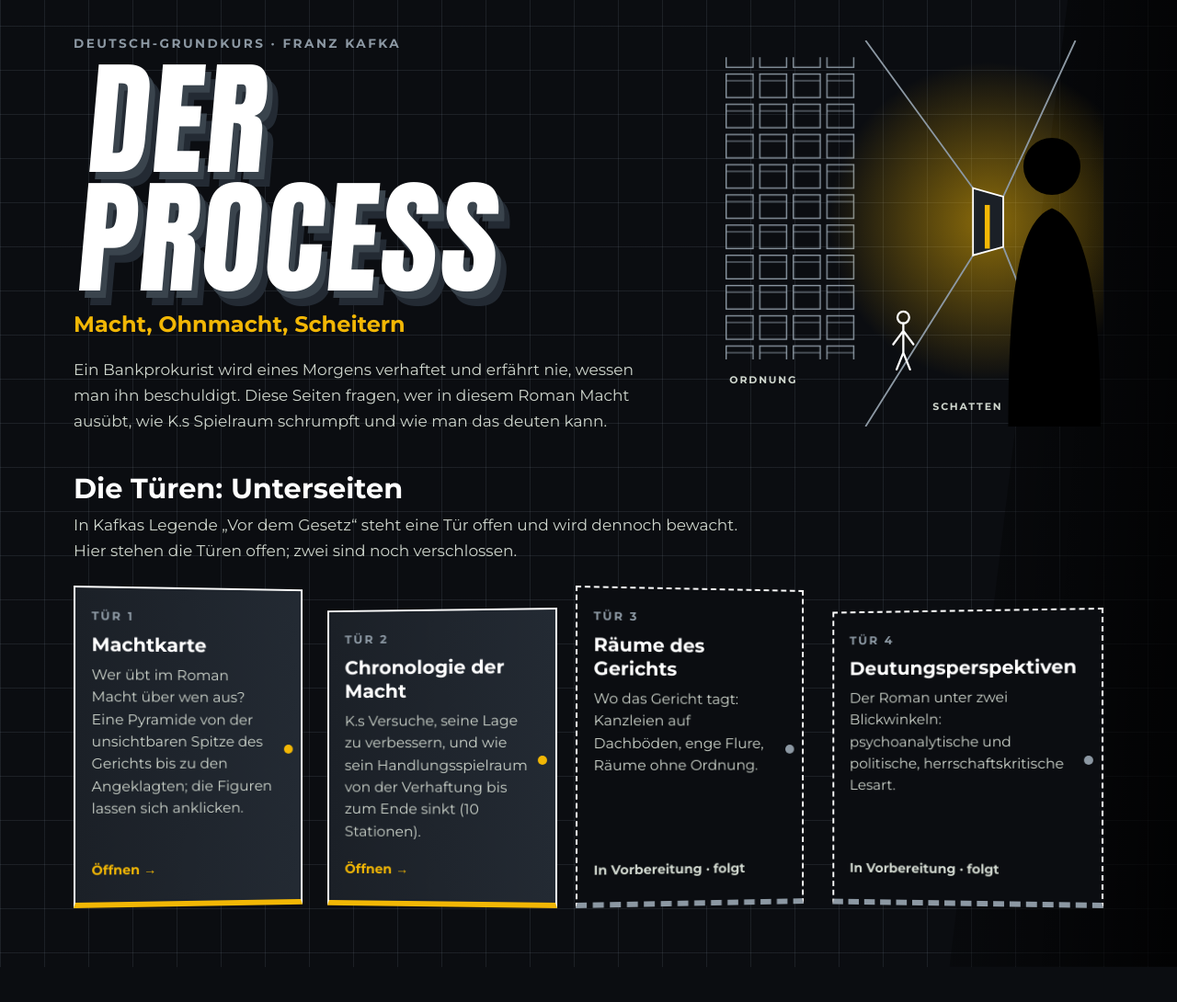
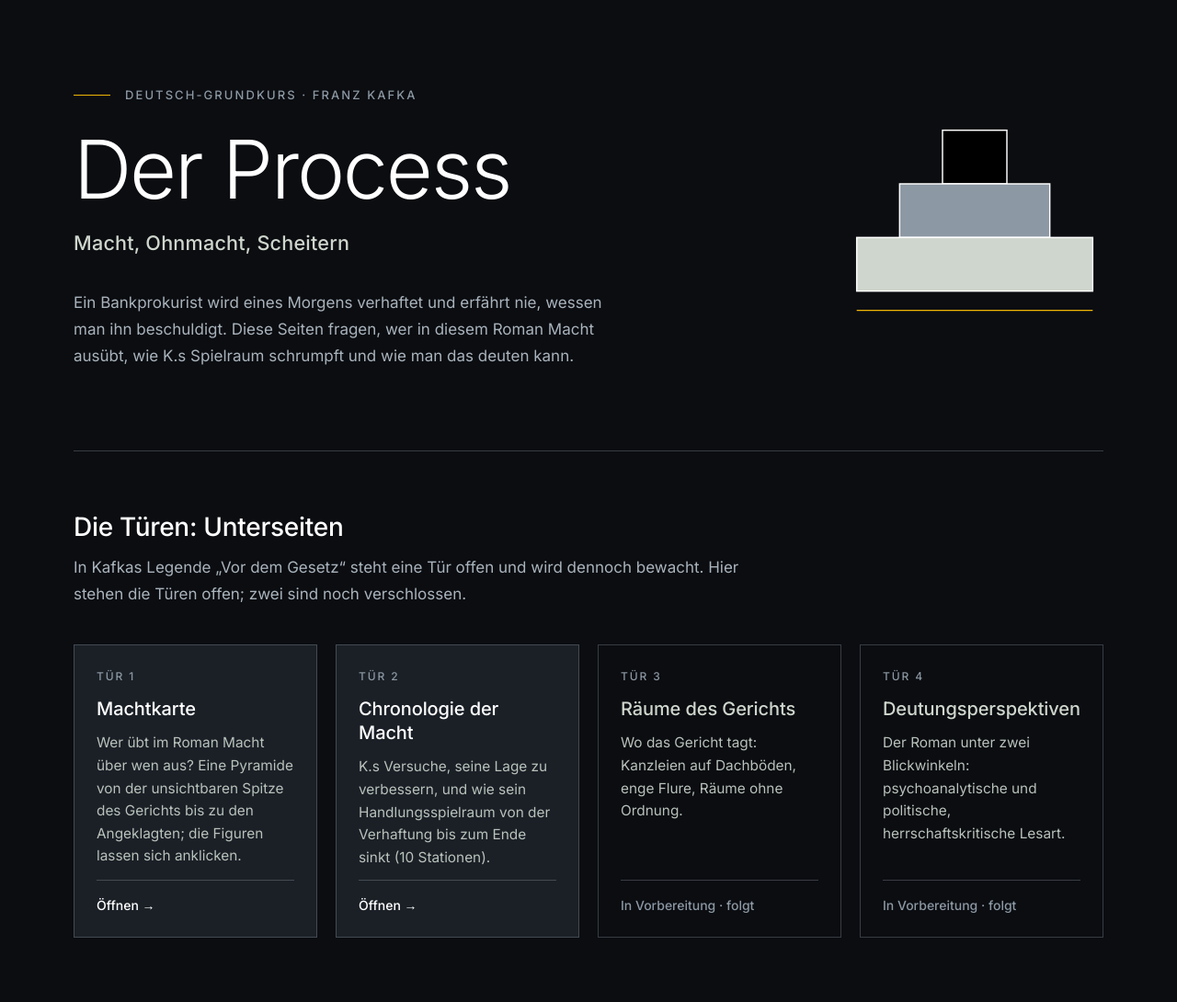
Before and after one commit to nthcrh89th-hash/Machtkarte, a website: page index.html in a window 1280 px wide. Shown: the part 20-1110 px from the top of the page at 92% size. Before the commit the page ends 1072 px from the top, so only its background shows below. Drawn offline with Linux system fonts and the light colour scheme.

Commit message:
Startseite: seriöseres dunkles Design (Inter, gerade Karten, ruhiges Pyramiden-Emblem)
Nur das Aussehen ändert sich: Anton/Montserrat, schräge Schrift, gekippte
Türen, Strichmännchen, Leuchten und Scroll-Schatten entfallen. Texte,
Weiterleitung, Meta-Angaben und UNTERSEITEN bleiben inhaltlich gleich.

Co-Authored-By: Claude Sonnet 5.5 <noreply@anthropic.com>
Claude-Session: https://claude.ai/code/session_015PJv14tp983Anv77LptmUS

```diff
--- a/index.html
+++ b/index.html
@@ -16,131 +16,104 @@
 </script>
 <link rel="preconnect" href="https://fonts.googleapis.com">
 <link rel="preconnect" href="https://fonts.gstatic.com" crossorigin>
-<link href="https://fonts.googleapis.com/css2?family=Anton&family=Montserrat:wght@400;600;700&display=swap" rel="stylesheet">
+<link href="https://fonts.googleapis.com/css2?family=Inter:wght@300;400;500;600&display=swap" rel="stylesheet">
 <style>
-/* ===== 1. Farben und Grundwerte (wie die Machtkarte) ===== */
+/* ===== 1. Farben und Grundwerte (wie Machtkarte und Chronologie) ===== */
 :root {
   --grund: #0b0d11;
   --flaeche: #1b2027;
   --blaugrau: #8c98a3;
   --salbei: #cfd6cd;
   --weiss: #fff;
-  --gelb: #f2b705;
-  --s: .3;                           /* Schatten-Stärke 0..1, setzt das Skript beim Scrollen */
-  --schrift: "Montserrat", "Avenir Next", "Segoe UI", system-ui, sans-serif;
+  --gelb: #f2b705;                   /* nur als feine Linie und Fokusfarbe */
+  --kontur: rgba(140, 152, 163, .35);
+  --schrift: "Inter", "Segoe UI", system-ui, sans-serif;
 }
 * { box-sizing: border-box; }
 html { background: var(--grund); }
 body {
   margin: 0; color: var(--salbei); background: var(--grund);
-  font: 400 1.0625rem/1.65 var(--schrift);
-  overflow-x: hidden;
+  font: 400 1.0625rem/1.7 var(--schrift);
+  -webkit-font-smoothing: antialiased;
 }
 h1, h2, h3, p, ul { margin: 0; padding: 0; }
 ul { list-style: none; }
-a { color: var(--gelb); text-underline-offset: .2em; }
-a:focus-visible { outline: 3px solid var(--gelb); outline-offset: 4px; }
+a { color: inherit; }
+a:focus-visible { outline: 2px solid var(--gelb); outline-offset: 4px; }
 .mitte { width: min(1120px, 100% - 2.5rem); margin-inline: auto; }
 
-/* ===== 2. Bühne: K.s geordnete Welt (Raster) und der wachsende Schatten ===== */
-/* Raster aus geraden Linien = Aktenordnung der Bank: überschaubar, rational. */
-.buehne {
-  position: relative; overflow: hidden; isolation: isolate;
-  min-height: 100vh; min-height: 100svh;
-  background-image:
-    linear-gradient(rgba(140,152,163,.14) 1px, transparent 1px),
-    linear-gradient(90deg, rgba(140,152,163,.14) 1px, transparent 1px);
-  background-size: 48px 48px;
+/* ===== 2. Kopfbereich ===== */
+.hero {
+  display: grid; gap: 2.5rem; align-items: center;
+  padding-block: clamp(3rem, 9vw, 7rem) clamp(3rem, 7vw, 5.5rem);
 }
-/* Schatten wächst beim Scrollen über das Raster: das Gericht dringt in K.s
-   geordnete Welt ein. Die Kante ist schräg, weil das Gericht keine rechten Winkel kennt. */
-.buehne::after {
-  content: ""; position: absolute; inset: 0 0 0 auto; width: 65%; z-index: 0;
-  background: linear-gradient(100deg, rgba(0,0,0,0), rgba(0,0,0,.85));
-  clip-path: polygon(60% 0, 100% 0, 100% 100%, 15% 100%);
-  transform: scaleX(calc(.35 + var(--s) * .65)); transform-origin: right;
-  pointer-events: none;
-}
-.hero, .tueren-bereich { position: relative; z-index: 1; }
-
-/* ===== 3. Hero ===== */
-.hero {
-  display: grid; gap: 1.5rem; align-items: center;
-  padding-block: clamp(2rem, 5vw, 3.5rem) 1.5rem;
-}
+/* Feine gelbe Linie als einziger Akzent über dem Kicker */
 .kicker {
-  font-weight: 700; font-size: .85rem; letter-spacing: .18em; text-transform: uppercase;
+  display: flex; align-items: center; gap: 1rem;
+  font-weight: 500; font-size: .8125rem; letter-spacing: .16em; text-transform: uppercase;
   color: var(--blaugrau);
 }
-/* Titel leicht geneigt mit gestaffeltem Schatten: erste Verzerrung der Ordnung,
-   schon in der Überschrift beginnt die schräge Perspektive der Gerichtswelt. */
+.kicker::before { content: ""; flex: none; width: 2.5rem; height: 1px; background: var(--gelb); }
 h1 {
-  font: 400 clamp(3.4rem, 11vw, 8.5rem)/.95 "Anton", Impact, "Arial Narrow", sans-serif;
-  text-transform: uppercase; letter-spacing: .02em; color: var(--weiss);
-  transform: skewX(-5deg); transform-origin: left bottom;
-  text-shadow: .05em .06em 0 #3a444d, .1em .12em 0 #232a33;
-  margin-block: .4rem .6rem;
+  font-weight: 300; font-size: clamp(2.75rem, 7.5vw, 5.5rem); line-height: 1.05;
+  letter-spacing: -.025em; color: var(--weiss);
+  margin-block: 1.5rem 1rem;
 }
-.thema { font-weight: 700; font-size: clamp(1.1rem, 2.4vw, 1.5rem); color: var(--gelb); }
-.einstieg { max-width: 38em; margin-top: 1rem; }
-/* Flur: links gerade Aktenordner (Rational), rechts kippende Fluchtlinien,
-   ein Türspalt voll Licht und die riesige Silhouette (Irrational). Nur ab Tablet-Breite sichtbar. */
-.flur { display: none; width: 100%; max-height: 420px; }
-.flur .silhouette { transform-box: fill-box; transform-origin: 50% 100%; transform: scale(calc(1 + var(--s) * .35)); }
+.thema { font-weight: 500; font-size: clamp(1.05rem, 2vw, 1.35rem); letter-spacing: .01em; color: var(--salbei); }
+.einstieg { max-width: 36em; margin-top: 2rem; color: #a9b3bc; }
+
+@media (max-width: 480px) { .kicker { letter-spacing: .1em; gap: .75rem; } }
+
+/* ===== 3. Emblem: gestufte Pyramide (Verweis auf die Machtkarte) ===== */
+.emblem { display: none; width: 100%; max-width: 280px; height: auto; justify-self: end; }
 @media (min-width: 900px) {
-  .hero { grid-template-columns: 1.25fr .85fr; }
-  .flur { display: block; }
+  .hero { grid-template-columns: 1fr auto; gap: 4rem; }
+  .emblem { display: block; }
 }
 
-/* ===== 4. Türen (Navigation) ===== */
-.tueren-bereich { padding-block: 1rem 4rem; }
-h2 { font-weight: 700; font-size: clamp(1.4rem, 3vw, 1.9rem); line-height: 1.25; color: var(--weiss); }
-.tueren-hinweis { max-width: 44em; margin-top: .4rem; color: var(--salbei); }
-.tueren { display: grid; gap: 1.25rem; margin-top: 1.5rem; grid-template-columns: 1fr; }
-@media (min-width: 600px)  { .tueren { grid-template-columns: repeat(2, 1fr); } }
-@media (min-width: 1100px) {
-  .tueren { grid-template-columns: repeat(4, 1fr); }
-  .tueren li:nth-child(even) { margin-top: 1.5rem; } /* Türen sitzen nicht auf einer Linie: Flur ohne klare Ordnung */
+/* ===== 4. Unterseiten (Navigation) ===== */
+.nav-bereich { padding-block: clamp(2.5rem, 6vw, 4rem) clamp(4rem, 8vw, 7rem); border-top: 1px solid var(--kontur); }
+h2 { font-weight: 500; font-size: clamp(1.35rem, 2.6vw, 1.75rem); line-height: 1.3; letter-spacing: -.01em; color: var(--weiss); }
+.nav-hinweis { max-width: 44em; margin-top: .75rem; color: #a9b3bc; }
+.karten { display: grid; gap: 1.25rem; margin-top: 2.5rem; grid-template-columns: 1fr; }
+@media (min-width: 600px)  { .karten { grid-template-columns: repeat(2, 1fr); } }
+@media (min-width: 1100px) { .karten { grid-template-columns: repeat(4, 1fr); } }
+
+/* Gerade Karte, dünne Kontur; bei Hover/Fokus hellt die Kontur auf und eine feine gelbe Linie erscheint oben */
+.karte {
+  position: relative; display: flex; flex-direction: column; gap: .75rem; height: 100%;
+  min-height: 16rem; padding: 1.5rem 1.5rem 1.4rem;
+  color: var(--salbei); text-decoration: none; background: var(--flaeche);
+  border: 1px solid var(--kontur);
+  transition: border-color .25s ease, transform .25s ease;
 }
-.tueren li { perspective: 900px; }
-.tueren li:nth-child(1) { --dreh: 5deg;  --ursprung: left center; }
-.tueren li:nth-child(2) { --dreh: -4deg; --ursprung: right center; }
-.tueren li:nth-child(3) { --dreh: 6deg;  --ursprung: left center; }
-.tueren li:nth-child(4) { --dreh: -5deg; --ursprung: right center; }
-/* Jede Kachel ist eine Tür (Türhüter-Legende „Vor dem Gesetz“): leicht perspektivisch
-   verkantet; bei Hover/Fokus richtet sie sich auf und der Lichtspalt unter der Tür leuchtet. */
-.tuer {
-  position: relative; display: flex; flex-direction: column; gap: .5rem; height: 100%;
-  min-height: 15rem; padding: 1.25rem 1.7rem 1.4rem 1.1rem; /* rechts nur knapp Platz für die Klinke */
-  color: var(--salbei); text-decoration: none; background: linear-gradient(90deg, var(--flaeche), #232a33);
-  border: 2px solid var(--weiss); border-bottom: 6px solid var(--gelb);
-  transform: rotateY(var(--dreh)); transform-origin: var(--ursprung);
-  transition: transform .45s ease, box-shadow .45s ease;
+.karte::before {
+  content: ""; position: absolute; left: -1px; right: -1px; top: -1px; height: 2px;
+  background: var(--gelb); transform: scaleX(0); transform-origin: left; transition: transform .3s ease;
 }
-.tuer::after { /* Türklinke */
-  content: ""; position: absolute; right: .55rem; top: 50%; width: 10px; height: 10px;
-  border-radius: 50%; background: var(--gelb);
-}
-a.tuer:hover, a.tuer:focus-visible { transform: none; box-shadow: 0 10px 40px rgba(242,183,5,.35); }
-.tuer .nr { font-size: .8rem; font-weight: 700; letter-spacing: .16em; text-transform: uppercase; color: var(--blaugrau); }
-.tuer h3 { font-size: 1.3rem; line-height: 1.25; color: var(--weiss); }
-.tuer p { font-size: .98rem; line-height: 1.55; }
-.tuer .hinweis { margin-top: auto; padding-top: .6rem; font-weight: 700; font-size: .9rem; color: var(--gelb); }
-/* Platzhalter: verschlossene Tür, ohne Lichtspalt, gestrichelt, nicht klickbar */
-.tuer[aria-disabled="true"] { border-style: dashed; border-bottom-color: var(--blaugrau); background: var(--grund); cursor: default; }
-.tuer[aria-disabled="true"]::after { background: var(--blaugrau); }
-.tuer[aria-disabled="true"] .hinweis { color: var(--salbei); }
+a.karte[href]:hover, a.karte[href]:focus-visible { border-color: var(--blaugrau); transform: translateY(-3px); }
+a.karte[href]:hover::before, a.karte[href]:focus-visible::before { transform: scaleX(1); }
+.karte .nr { font-size: .75rem; font-weight: 500; letter-spacing: .16em; text-transform: uppercase; color: var(--blaugrau); }
+.karte h3 { font-weight: 500; font-size: 1.25rem; line-height: 1.3; letter-spacing: -.005em; color: var(--weiss); }
+.karte p { font-size: .96rem; line-height: 1.6; color: #b9c2bb; }
+.karte .hinweis { margin-top: auto; padding-top: .9rem; border-top: 1px solid var(--kontur); font-weight: 500; font-size: .875rem; color: var(--weiss); }
+.karte .pfeil { display: inline-block; transition: transform .25s ease; }
+a.karte[href]:hover .pfeil, a.karte[href]:focus-visible .pfeil { transform: translateX(4px); }
+/* Platzhalter: ruhiger, ohne Fläche, nicht klickbar */
+.karte[aria-disabled="true"] { background: transparent; cursor: default; }
+.karte[aria-disabled="true"] h3 { color: var(--salbei); }
+.karte[aria-disabled="true"] .hinweis { color: var(--blaugrau); }
 
 /* ===== 5. Bewegung abschalten ===== */
 @media (prefers-reduced-motion: reduce) {
-  .tuer, .buehne::after { transition: none; }
-  a.tuer:hover, a.tuer:focus-visible { transform: rotateY(var(--dreh)); }
+  .karte, .karte::before, .karte .pfeil { transition: none; }
+  a.karte[href]:hover, a.karte[href]:focus-visible { transform: none; }
+  a.karte[href]:hover .pfeil, a.karte[href]:focus-visible .pfeil { transform: none; }
 }
 </style>
 </head>
 <body>
 
-<div class="buehne">
 <header class="hero mitte">
   <div>
     <p class="kicker">Deutsch-Grundkurs · Franz Kafka</p>
@@ -148,36 +121,22 @@ a.tuer:hover, a.tuer:focus-visible { transform: none; box-shadow: 0 10px 40px rg
     <p class="thema">Macht, Ohnmacht, Scheitern</p>
     <p class="einstieg">Ein Bankprokurist wird eines Morgens verhaftet und erfährt nie, wessen man ihn beschuldigt. Diese Seiten fragen, wer in diesem Roman Macht ausübt, wie K.s Spielraum schrumpft und wie man das deuten kann.</p>
   </div>
-    <!-- dekorativ: Inhalt steht im Text, daher aria-hidden -->
-    <svg class="flur" viewBox="0 0 420 460" aria-hidden="true" focusable="false">
-      <defs>
-        <pattern id="akten" width="40" height="36" patternUnits="userSpaceOnUse">
-          <rect x="4" y="4" width="32" height="28" fill="none" stroke="#8c98a3" stroke-width="1.5"/>
-          <line x1="4" y1="12" x2="36" y2="12" stroke="#8c98a3" stroke-width="1"/>
-        </pattern>
-        <radialGradient id="licht"><stop offset="0" stop-color="#f2b705" stop-opacity=".55"/><stop offset="1" stop-color="#f2b705" stop-opacity="0"/></radialGradient>
-      </defs>
-      <rect x="0" y="20" width="160" height="360" fill="url(#akten)"/>
-      <circle cx="316" cy="216" r="190" fill="url(#licht)"/>
-      <path d="M170 0 L298 176 M170 460 L298 256 M420 0 L334 186 M420 460 L334 246" stroke="#8c98a3" stroke-width="2" fill="none"/>
-      <polygon points="298,176 334,186 334,246 298,256" fill="#1b2027" stroke="#fff" stroke-width="2"/>
-      <rect x="312" y="196" width="6" height="52" fill="#f2b705"/>
-      <g class="silhouette"><circle cx="392" cy="150" r="34" fill="#000"/><path d="M340 460 C340 300 352 215 392 200 C432 215 450 300 450 460 Z" fill="#000"/></g>
-      <g stroke="#fff" stroke-width="2.5" fill="none" stroke-linecap="round">
-        <circle cx="215" cy="330" r="7"/><path d="M215 337 V372 M215 346 L203 362 M215 346 L227 362 M215 372 L207 392 M215 372 L223 392"/>
+  <!-- dekorativ: gestufte Pyramide wie auf der Machtkarte (Schwarz, Blaugrau, Salbei); Inhalt steht im Text, daher aria-hidden -->
+  <svg class="emblem" viewBox="0 0 240 200" aria-hidden="true" focusable="false">
+    <g stroke="#fff" stroke-width="1.25" stroke-linejoin="miter">
+      <rect x="90" y="10" width="60" height="50" fill="#000"/>
+      <rect x="50" y="60" width="140" height="50" fill="#8c98a3"/>
+      <rect x="10" y="110" width="220" height="50" fill="#cfd6cd"/>
     </g>
-      <g font-family="Montserrat, sans-serif" font-size="12" font-weight="700" letter-spacing="2" fill="#cfd6cd">
-        <text x="8" y="408">ORDNUNG</text><text x="250" y="440">SCHATTEN</text>
-      </g>
+    <line x1="10" y1="178" x2="230" y2="178" stroke="#f2b705" stroke-width="1"/>
   </svg>
 </header>
 
-  <nav class="tueren-bereich mitte" aria-labelledby="tueren-titel">
-    <h2 id="tueren-titel">Die Türen: Unterseiten</h2>
-    <p class="tueren-hinweis">In Kafkas Legende „Vor dem Gesetz“ steht eine Tür offen und wird dennoch bewacht. Hier stehen die Türen offen; zwei sind noch verschlossen.</p>
-    <ul class="tueren" id="tueren"></ul>
+<nav class="nav-bereich mitte" aria-labelledby="nav-titel">
+  <h2 id="nav-titel">Die Türen: Unterseiten</h2>
+  <p class="nav-hinweis">In Kafkas Legende „Vor dem Gesetz“ steht eine Tür offen und wird dennoch bewacht. Hier stehen die Türen offen; zwei sind noch verschlossen.</p>
+  <ul class="karten" id="tueren"></ul>
 </nav>
-</div>
 
 <script>
 /* ===== KONFIGURATION: Unterseiten =====
@@ -199,24 +158,16 @@ const UNTERSEITEN = [
     href: null }
 ];
 
-/* ===== Türen erzeugen ===== */
+/* ===== Karten erzeugen ===== */
 document.getElementById("tueren").innerHTML = UNTERSEITEN.map((u, i) => {
   const kopf = `<span class="nr">Tür ${i + 1}</span><h3>${u.titel}</h3><p>${u.text}</p>`;
   const extern = /^https?:/.test(u.href || "");
   const li = u.href
-    ? `<a class="tuer" href="${u.href}"${extern ? ' target="_blank" rel="noopener"' : ""} aria-label="${u.titel} öffnen${extern ? " (neuer Tab)" : ""}">${kopf}<span class="hinweis">Öffnen <span aria-hidden="true">${extern ? "↗" : "→"}</span></span></a>`
-    : `<a class="tuer" aria-disabled="true">${kopf}<span class="hinweis">In Vorbereitung · folgt</span></a>`;
+    ? `<a class="karte" href="${u.href}"${extern ? ' target="_blank" rel="noopener"' : ""} aria-label="${u.titel} öffnen${extern ? " (neuer Tab)" : ""}">${kopf}<span class="hinweis">Öffnen <span class="pfeil" aria-hidden="true">${extern ? "↗" : "→"}</span></span></a>`
+    : `<a class="karte" aria-disabled="true">${kopf}<span class="hinweis">In Vorbereitung · folgt</span></a>`;
   return `<li>${li}</li>`;
 }).join("");
 
-/* ===== Schatten-Stärke beim Scrollen (siehe CSS „Bühne“) =====
-   Bei prefers-reduced-motion bleibt der Wert fest bei .3 aus dem CSS. */
-if (!matchMedia("(prefers-reduced-motion: reduce)").matches) {
-  const setze = () => document.documentElement.style.setProperty(
-    "--s", Math.min(1, scrollY / (innerHeight * 0.9)).toFixed(3));
-  addEventListener("scroll", setze, { passive: true });
-  setze();
-}
 </script>
 </body>
 </html>
```
Lines whose indentation alone changed are shown as unchanged.
